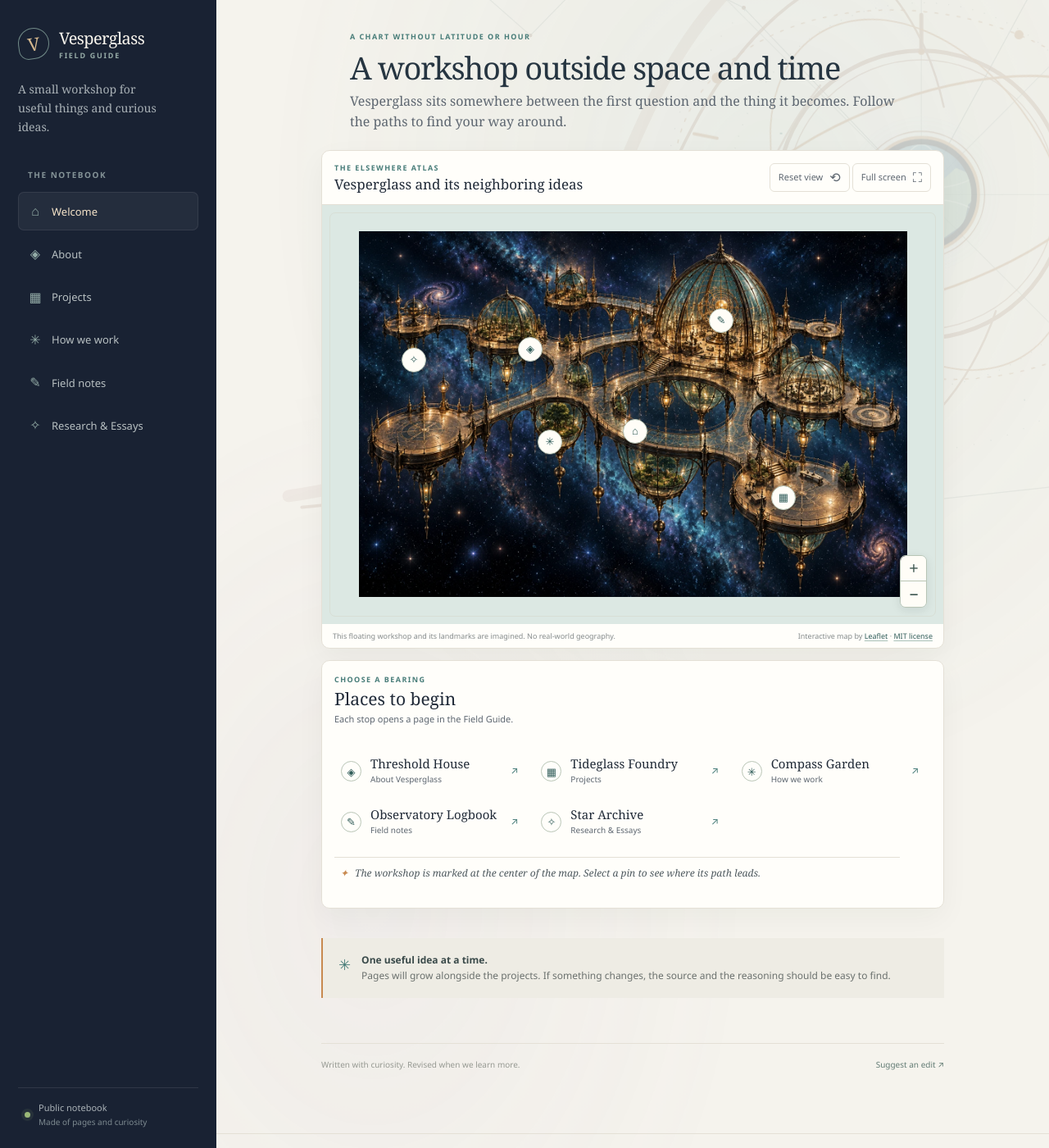
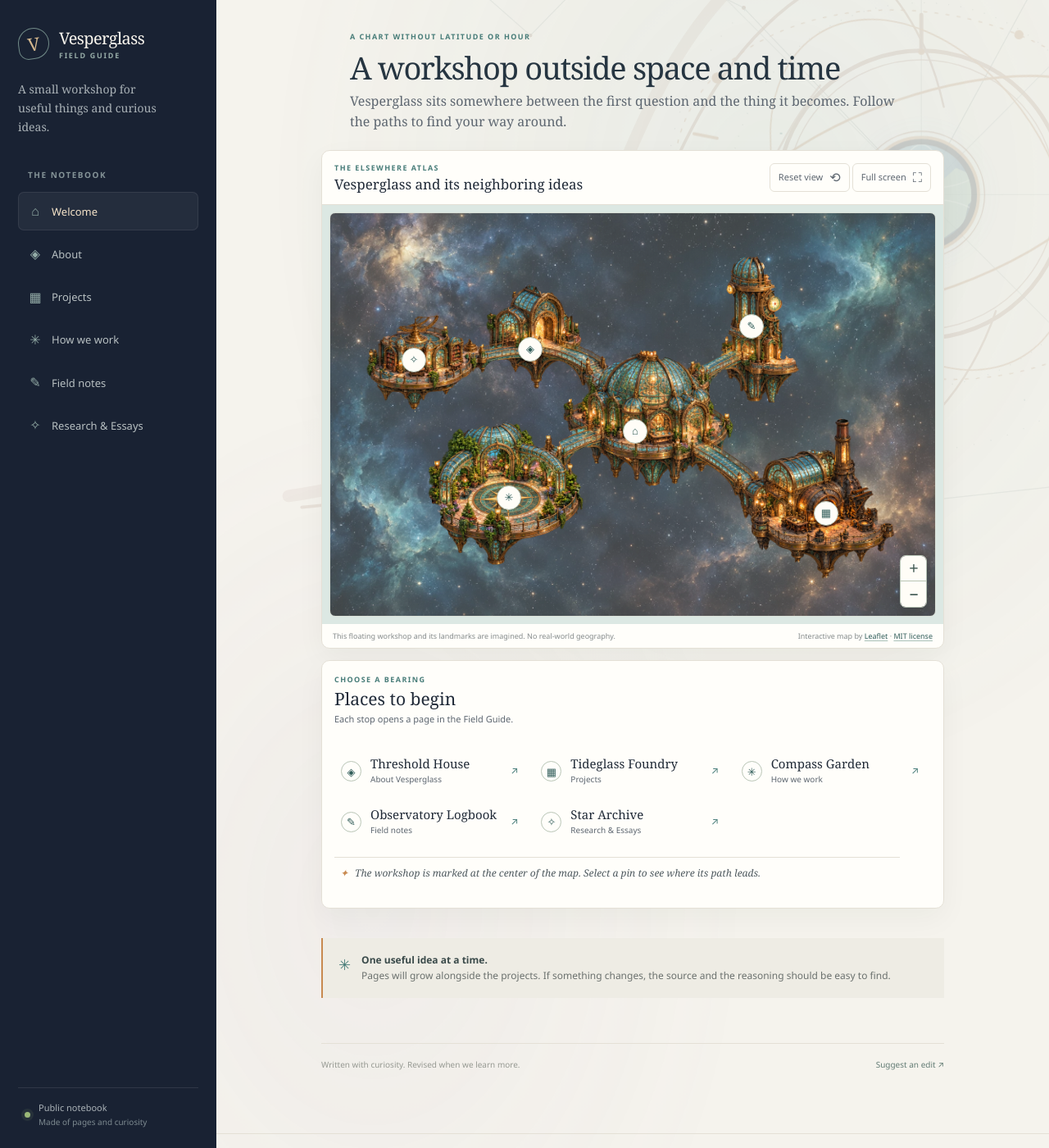
Before and after one commit to vesperglass/vesperglass.github.io, a Jekyll site: the page built from index.md, in a window 1280 px wide and 1400 px high, scrolled down 649 px. Shown: the whole window at 82% size. Built offline with Jekyll 4.4.1, drawn with Linux system fonts in a browser that asks for light colours.

Commit message:
Layer a transparent workshop atlas over a starfield

```diff
--- a/_layouts/default.html
+++ b/_layouts/default.html
@@ -21,12 +21,12 @@
   <link rel="stylesheet" href="{{ '/assets/site.css' | relative_url }}?v=20261023-cartographer-2">
   {% if page.atlas_enabled %}
   <link rel="stylesheet" href="{{ '/assets/leaflet/leaflet.css' | relative_url }}?v=1.9.4">
-  <link rel="stylesheet" href="{{ '/assets/atlas-map.css' | relative_url }}?v=20261023-atlas6">
+  <link rel="stylesheet" href="{{ '/assets/atlas-map.css' | relative_url }}?v=20261023-atlas7">
   {% endif %}
   <script defer src="{{ '/assets/site.js' | relative_url }}?v=20261023-research"></script>
   {% if page.atlas_enabled %}
   <script defer src="{{ '/assets/leaflet/leaflet.js' | relative_url }}?v=1.9.4"></script>
-  <script defer src="{{ '/assets/atlas-map.js' | relative_url }}?v=20261023-atlas5"></script>
+  <script defer src="{{ '/assets/atlas-map.js' | relative_url }}?v=20261023-atlas7"></script>
   {% endif %}
 </head>
 <body>
--- a/assets/atlas-map.css
+++ b/assets/atlas-map.css
@@ -1,5 +1,5 @@
-:root{--map-ocean:#dce8e3;--map-ocean-deep:#c8d9d5;--map-island:#e9e2ca;--map-island-shadow:#b9b99d;--map-contour:#8b9b87;--map-ink:#344d4b;--map-star:#6f918b;--map-route:#ae775c;--map-grid:#8aa4a044;--map-pin:#fffdf7;--map-pin-line:#b9c5b6;--map-popup:#fffdf7;--map-popup-ink:#34443f;--map-popup-soft:#6e7770;--map-control:#fffdf7;--map-control-ink:#425a54;--map-control-hover:#edf2eb;--map-border:#d8ded5}
-:root[data-theme="dark"]{--map-ocean:#121e29;--map-ocean-deep:#172934;--map-island:#263b3b;--map-island-shadow:#182c32;--map-contour:#64847d;--map-ink:#d8e2d8;--map-star:#a5c4ba;--map-route:#dfad79;--map-grid:#a7c8bf2a;--map-pin:#1b2a32;--map-pin-line:#526e68;--map-popup:#1b2933;--map-popup-ink:#e3ece5;--map-popup-soft:#b3c2bc;--map-control:#1b2933;--map-control-ink:#d7e3dc;--map-control-hover:#2a3e43;--map-border:#34474a}
+:root{--map-ocean:#dce8e3;--map-ocean-deep:#c8d9d5;--map-island:#e9e2ca;--map-island-shadow:#b9b99d;--map-contour:#8b9b87;--map-ink:#344d4b;--map-star:#6f918b;--map-route:#ae775c;--map-grid:#8aa4a044;--map-pin:#fffdf7;--map-pin-line:#b9c5b6;--map-popup:#fffdf7;--map-popup-ink:#34443f;--map-popup-soft:#6e7770;--map-control:#fffdf7;--map-control-ink:#425a54;--map-control-hover:#edf2eb;--map-border:#d8ded5;--map-backdrop-wash:rgba(226,238,232,.28)}
+:root[data-theme="dark"]{--map-ocean:#121e29;--map-ocean-deep:#172934;--map-island:#263b3b;--map-island-shadow:#182c32;--map-contour:#64847d;--map-ink:#d8e2d8;--map-star:#a5c4ba;--map-route:#dfad79;--map-grid:#a7c8bf2a;--map-pin:#1b2a32;--map-pin-line:#526e68;--map-popup:#1b2933;--map-popup-ink:#e3ece5;--map-popup-soft:#b3c2bc;--map-control:#1b2933;--map-control-ink:#d7e3dc;--map-control-hover:#2a3e43;--map-border:#34474a;--map-backdrop-wash:rgba(7,15,28,.16)}
 .atlas-section{margin:48px 0 36px}
 .atlas-intro{max-width:690px;margin:0 auto 22px}
 .atlas-kicker,.atlas-map-overline{display:block;color:var(--sea);font-size:9px;font-weight:750;letter-spacing:.16em}
@@ -37,7 +37,7 @@
 .destination-arrow{color:var(--sea);font-size:12px}
 .wayfinding-note{grid-column:1;display:flex;gap:8px;margin:0;padding:10px 7px 0;border-top:1px solid var(--line);color:var(--soft);font:italic 12px/1.55 var(--serif)}
 .wayfinding-note span{color:var(--gold)}
-#vesperglass-atlas.leaflet-container{background:var(--map-ocean);outline:none}
+#vesperglass-atlas.leaflet-container{background-color:var(--map-ocean);background-image:linear-gradient(var(--map-backdrop-wash),var(--map-backdrop-wash)),url("/assets/atlas-starfield.webp");background-position:center;background-size:cover;outline:none}
 #vesperglass-atlas .leaflet-control-zoom{overflow:hidden;border:1px solid var(--map-pin-line);border-radius:7px;box-shadow:0 3px 12px #17231c18}
 #vesperglass-atlas .leaflet-control-zoom a{width:31px;height:31px;border-color:var(--map-pin-line);color:var(--map-control-ink);background:var(--map-control);font:20px/30px var(--sans)}
 #vesperglass-atlas .leaflet-control-zoom a:hover{color:var(--sea-dark);background:var(--map-control-hover)}
--- a/assets/atlas-map.js
+++ b/assets/atlas-map.js
@@ -20,7 +20,7 @@
     keyboard: true
   });
 
-  L.imageOverlay("/assets/atlas-platform.webp", bounds, {
+  L.imageOverlay("/assets/atlas-platform-transparent.webp", bounds, {
     alt: "The Elsewhere Atlas of Vesperglass: a fictional glass-and-bronze workshop platform floating through a starry void, viewed from above at an angle.",
     interactive: false
   }).addTo(map);
@@ -28,9 +28,9 @@
   const places = [
     { id: "workshop", x: 775, y: 560, name: "Vesperglass Workshop", glyph: "⌂", route: "/", section: "Welcome", note: "A workshop set at the crossing of several unfinished paths." },
     { id: "threshold", x: 480, y: 330, name: "Threshold House", glyph: "◈", route: "/about/", section: "About Vesperglass", note: "A place to learn what this workshop is for and who is building here." },
-    { id: "foundry", x: 1190, y: 745, name: "Tideglass Foundry", glyph: "▦", route: "/projects/", section: "Projects", note: "A directory of repositories, experiments, and things to try." },
-    { id: "compass", x: 535, y: 590, name: "Compass Garden", glyph: "✳", route: "/principles/", section: "How we work", note: "A few steady habits for making useful things with care." },
-    { id: "logbook", x: 1015, y: 250, name: "Observatory Logbook", glyph: "✎", route: "/field-notes/", section: "Field notes", note: "Short guides, observations, and details worth keeping." },
+    { id: "foundry", x: 1310, y: 790, name: "Tideglass Foundry", glyph: "▦", route: "/projects/", section: "Projects", note: "A directory of repositories, experiments, and things to try." },
+    { id: "compass", x: 420, y: 745, name: "Compass Garden", glyph: "✳", route: "/principles/", section: "How we work", note: "A few steady habits for making useful things with care." },
+    { id: "logbook", x: 1100, y: 265, name: "Observatory Logbook", glyph: "✎", route: "/field-notes/", section: "Field notes", note: "Short guides, observations, and details worth keeping." },
     { id: "archive", x: 155, y: 360, name: "Star Archive", glyph: "✧", route: "/research/", section: "Research & Essays", note: "Source-led explorations of the sky, objects, history, and ideas." }
   ];
 
```
Also changed, not shown: assets/atlas-platform-transparent.webp (added), assets/atlas-starfield.webp (added).
